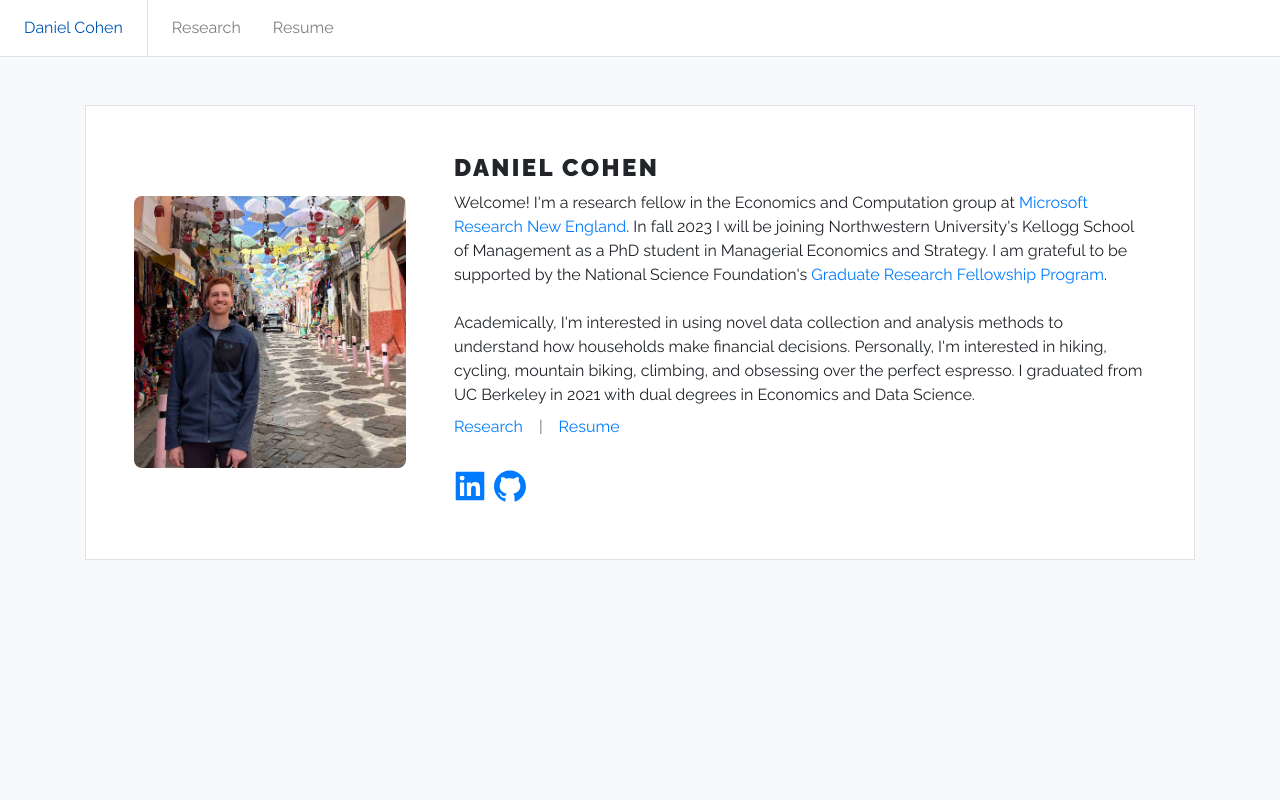
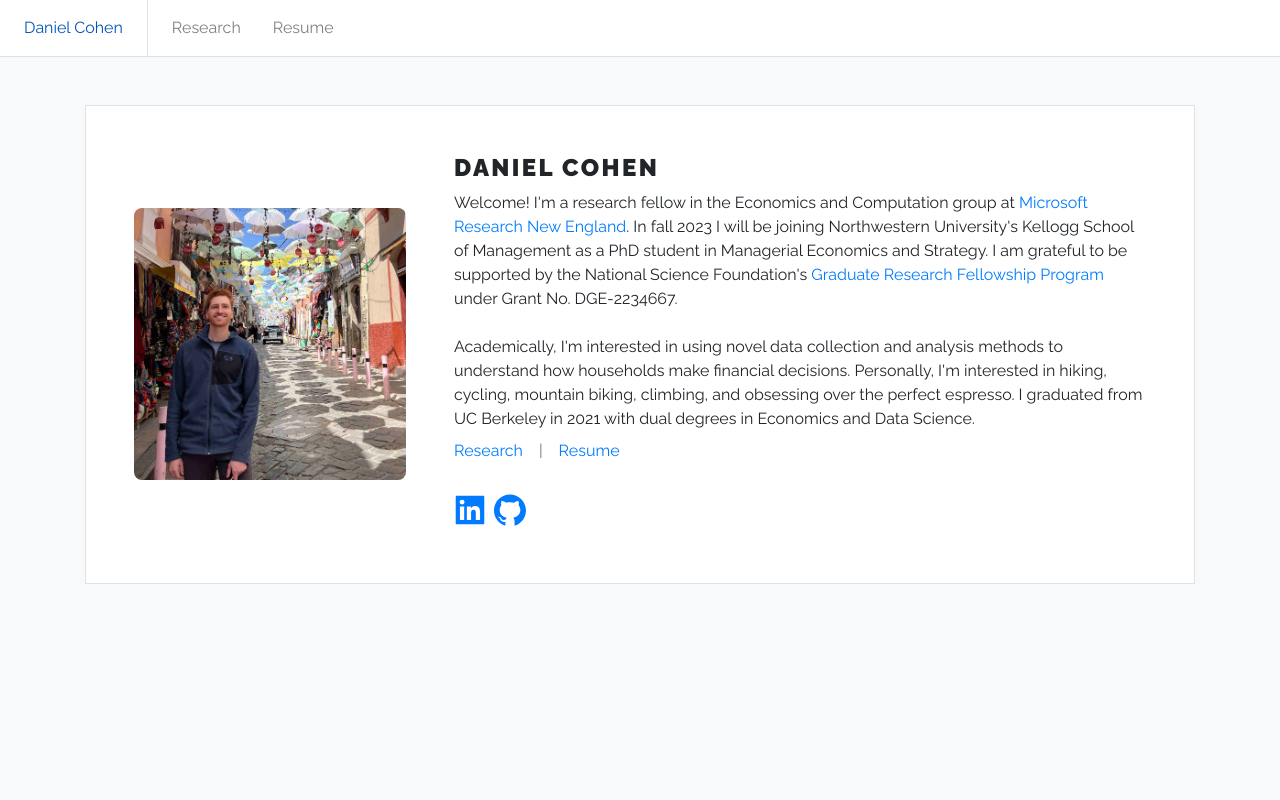
Before and after one commit to dannyboy2233/dannyboy2233.github.io, a React (Create React App) app: page /#/ in a window 1280 px wide. Shown: the top 800 px of the page. Built offline with nearby package versions, Linux system fonts and the light colour scheme.

Commit message:
update icon to northwestern N and add nsf grant no. to home page

```diff
--- a/src/features/pages/Home.jsx
+++ b/src/features/pages/Home.jsx
@@ -24,8 +24,8 @@ const Home = () => (
           Foundation&apos;s{' '}
           <a href="https://www.nsfgrfp.org/">
             Graduate Research Fellowship Program
-          </a>
-          .
+          </a>{' '}
+          under Grant No. DGE-2234667.
           <br />
           <br /> Academically, I&apos;m interested in using novel data
           collection and analysis methods to understand how households make
```
Also changed, not shown: 2 other files (tests, documents, lock files or other folders).
